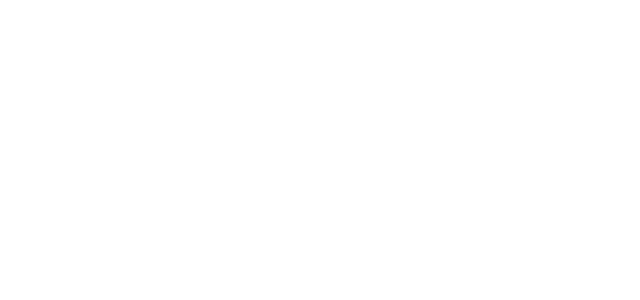
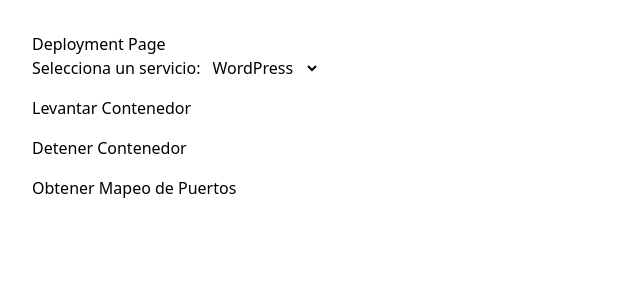
Before and after one commit to spirow73/Lanzo-Frontend, a React (Vite) app: page /deployment in a window 1280 px wide. Before the commit this address had no page. Shown: the top 300 px of the page, without its empty margins (0-640 px from the left). Built offline with nearby package versions, Linux system fonts and the light colour scheme.

Commit message:
Deployment is working

```diff
--- a/src/App.tsx
+++ b/src/App.tsx
@@ -1,16 +1,13 @@
 import { BrowserRouter as Router, Routes, Route } from "react-router-dom";
-// import "./App.css";
 import Home from "./pages/Home";
-
-// import NotFound from "./pages/NotFound";
+import Deployment from "./pages/Deployment";
 
 function App() {
   return (
     <Router>
       <Routes>
         <Route path="/" element={<Home />} />
-
-        {/* <Route path="*" element={<NotFound />} /> */}
+        <Route path="/deployment" element={<Deployment />} />
       </Routes>
     </Router>
   );
--- /dev/null
+++ b/src/hooks/controllDocker.tsx
@@ -0,0 +1,49 @@
+import React from "react";
+import {
+  useDeployContainer,
+  useStopContainer,
+  useGetPortMapping,
+} from "./useDocker";
+
+
+const DeploymentControl: React.FC = () => {
+  const { deploy, loading: deployLoading, error: deployError } = useDeployContainer();
+  const { stop, loading: stopLoading, error: stopError } = useStopContainer();
+  const { getPortMapping, loading: portLoading, error: portError } = useGetPortMapping();
+
+  const handleDeploy = async () => {
+    const result = await deploy("wordpress"); // Ejemplo para levantar wordpress
+    console.log(result);
+  };
+
+  const handleStop = async () => {
+    const result = await stop("wordpress");
+    console.log(result);
+  };
+
+  const handleGetPort = async () => {
+    const result = await getPortMapping("wordpress");
+    console.log(result);
+  };
+
+  return (
+    <div>
+      <button onClick={handleDeploy} disabled={deployLoading}>
+        Levantar Contenedor
+      </button>
+      {deployError && <p>Error: {deployError}</p>}
+
+      <button onClick={handleStop} disabled={stopLoading}>
+        Detener Contenedor
+      </button>
+      {stopError && <p>Error: {stopError}</p>}
+
+      <button onClick={handleGetPort} disabled={portLoading}>
+        Obtener Mapeo de Puertos
+      </button>
+      {portError && <p>Error: {portError}</p>}
+    </div>
+  );
+};
+
+export default DeploymentControl;
--- /dev/null
+++ b/src/hooks/useDocker.tsx
@@ -0,0 +1,125 @@
+import { useState } from "react";
+
+const API_BASE = "http://localhost:4000";
+
+export interface DeploymentResponse {
+  message: string;
+}
+
+export interface PortMappingResponse {
+  message: string;
+  ports: Record<string, Array<{ HostPort: string }>>;
+}
+
+/**
+ * Hook para levantar un contenedor de un servicio.
+ */
+export const useDeployContainer = () => {
+  const [loading, setLoading] = useState<boolean>(false);
+  const [error, setError] = useState<string | null>(null);
+
+  const deploy = async (service: string): Promise<DeploymentResponse | null> => {
+    setLoading(true);
+    setError(null);
+    try {
+      const response = await fetch(`${API_BASE}/${service}`, {
+        method: "POST",
+        headers: {
+          "Content-Type": "application/json",
+        },
+      });
+      if (!response.ok) {
+        throw new Error("Error al levantar el contenedor");
+      }
+      const data: DeploymentResponse = await response.json();
+      return data;
+    } catch (err: unknown) {
+      if (err instanceof Error) {
+        setError(err.message);
+      } else {
+        setError("Error desconocido");
+      }
+      return null;
+    } finally {
+      setLoading(false);
+    }
+  };
+
+  return { deploy, loading, error };
+};
+
+/**
+ * Hook para detener y eliminar un contenedor de un servicio.
+ */
+export const useStopContainer = () => {
+  const [loading, setLoading] = useState<boolean>(false);
+  const [error, setError] = useState<string | null>(null);
+
+  const stop = async (service: string): Promise<DeploymentResponse | null> => {
+    setLoading(true);
+    setError(null);
+    try {
+      const response = await fetch(`${API_BASE}/${service}`, {
+        method: "DELETE",
+        headers: {
+          "Content-Type": "application/json",
+        },
+      });
+      if (!response.ok) {
+        throw new Error("Error al detener/eliminar el contenedor");
+      }
+      const data: DeploymentResponse = await response.json();
+      return data;
+    } catch (err: unknown) {
+      if (err instanceof Error) {
+        setError(err.message);
+      } else {
+        setError("Error desconocido");
+      }
+      return null;
+    } finally {
+      setLoading(false);
+    }
+  };
+
+  return { stop, loading, error };
+};
+
+/**
+ * Hook para obtener el mapeo de puertos de un servicio.
+ */
+export const useGetPortMapping = () => {
+  const [loading, setLoading] = useState<boolean>(false);
+  const [error, setError] = useState<string | null>(null);
+
+  const getPortMapping = async (
+    service: string
+  ): Promise<PortMappingResponse | null> => {
+    setLoading(true);
+    setError(null);
+    try {
+      const response = await fetch(`${API_BASE}/${service}/port`, {
+        method: "GET",
+        headers: {
+          "Content-Type": "application/json",
+        },
+      });
+      if (!response.ok) {
+        throw new Error("Error al obtener el mapeo de puertos");
+      }
+      const data: PortMappingResponse = await response.json();
+      return data;
+    } catch (err: unknown) {
+      if (err instanceof Error) {
+        setError(err.message);
+      } else {
+        setError("Error desconocido");
+      }
+      return null;
+    } finally {
+      setLoading(false);
+    }
+  };
+
+  return { getPortMapping, loading, error };
+};
--- a/src/pages/Deployment.tsx
+++ b/src/pages/Deployment.tsx
@@ -0,0 +1,99 @@
+import { useState } from "react";
+import {
+  useDeployContainer,
+  useStopContainer,
+  useGetPortMapping,
+  DeploymentResponse,
+  PortMappingResponse,
+} from "../hooks/useDocker"; // Ajusta la ruta según la ubicación de tu hook
+
+const Deployment = () => {
+  const [service, setService] = useState<string>("wordpress");
+  const [portMapping, setPortMapping] = useState<PortMappingResponse | null>(null);
+
+  const {
+    deploy,
+    loading: deployLoading,
+    error: deployError,
+  } = useDeployContainer();
+  const {
+    stop,
+    loading: stopLoading,
+    error: stopError,
+  } = useStopContainer();
+  const {
+    getPortMapping,
+    loading: portLoading,
+    error: portError,
+  } = useGetPortMapping();
+
+  const handleDeploy = async () => {
+    const result: DeploymentResponse | null = await deploy(service);
+    console.log("Deploy result:", result);
+  };
+
+  const handleStop = async () => {
+    const result: DeploymentResponse | null = await stop(service);
+    console.log("Stop result:", result);
+  };
+
+  const handleGetPort = async () => {
+    const result: PortMappingResponse | null = await getPortMapping(service);
+    console.log("Port mapping:", result);
+    if (result) {
+      setPortMapping(result);
+    }
+  };
+
+  return (
+    <div style={{ padding: "2rem" }}>
+      <h1>Deployment Page</h1>
+
+      <div style={{ marginBottom: "1rem" }}>
+        <label htmlFor="service-select">Selecciona un servicio:</label>
+        <select
+          id="service-select"
+          value={service}
+          onChange={(e) => setService(e.target.value)}
+          style={{ marginLeft: "0.5rem" }}
+        >
+          <option value="wordpress">WordPress</option>
+          <option value="canvas">Canvas</option>
+          <option value="ollama">Ollama</option>
+          <option value="openwebui">OpenWebUI</option>
+          <option value="localstack">Localstack</option>
+        </select>
+      </div>
+
+      <div style={{ marginBottom: "1rem" }}>
+        <button onClick={handleDeploy} disabled={deployLoading}>
+          {deployLoading ? "Deploying..." : "Levantar Contenedor"}
+        </button>
+        {deployError && <p style={{ color: "red" }}>Error: {deployError}</p>}
+      </div>
+
+      <div style={{ marginBottom: "1rem" }}>
+        <button onClick={handleStop} disabled={stopLoading}>
+          {stopLoading ? "Stopping..." : "Detener Contenedor"}
+        </button>
+        {stopError && <p style={{ color: "red" }}>Error: {stopError}</p>}
+      </div>
+
+      <div style={{ marginBottom: "1rem" }}>
+        <button onClick={handleGetPort} disabled={portLoading}>
+          {portLoading ? "Obteniendo..." : "Obtener Mapeo de Puertos"}
+        </button>
+        {portError && <p style={{ color: "red" }}>Error: {portError}</p>}
+      </div>
+
+      {portMapping && (
+        <div>
+          <h2>Port Mapping:</h2>
+          <pre>{JSON.stringify(portMapping.ports, null, 2)}</pre>
+        </div>
+      )}
+    </div>
+  );
+};
+
+export default Deployment;
--- a/src/pages/Home.tsx
+++ b/src/pages/Home.tsx
@@ -161,6 +161,7 @@ const LandingPage: React.FC = () => {
   const navigate = useNavigate();
 
   const handleStart = () => {
+    console.log("Empezar ya clicked");
     navigate("/deployment");
   };
 
```
Also changed, not shown: src/data/featureItems.tsx (added), src/data/navItems.ts (added).
